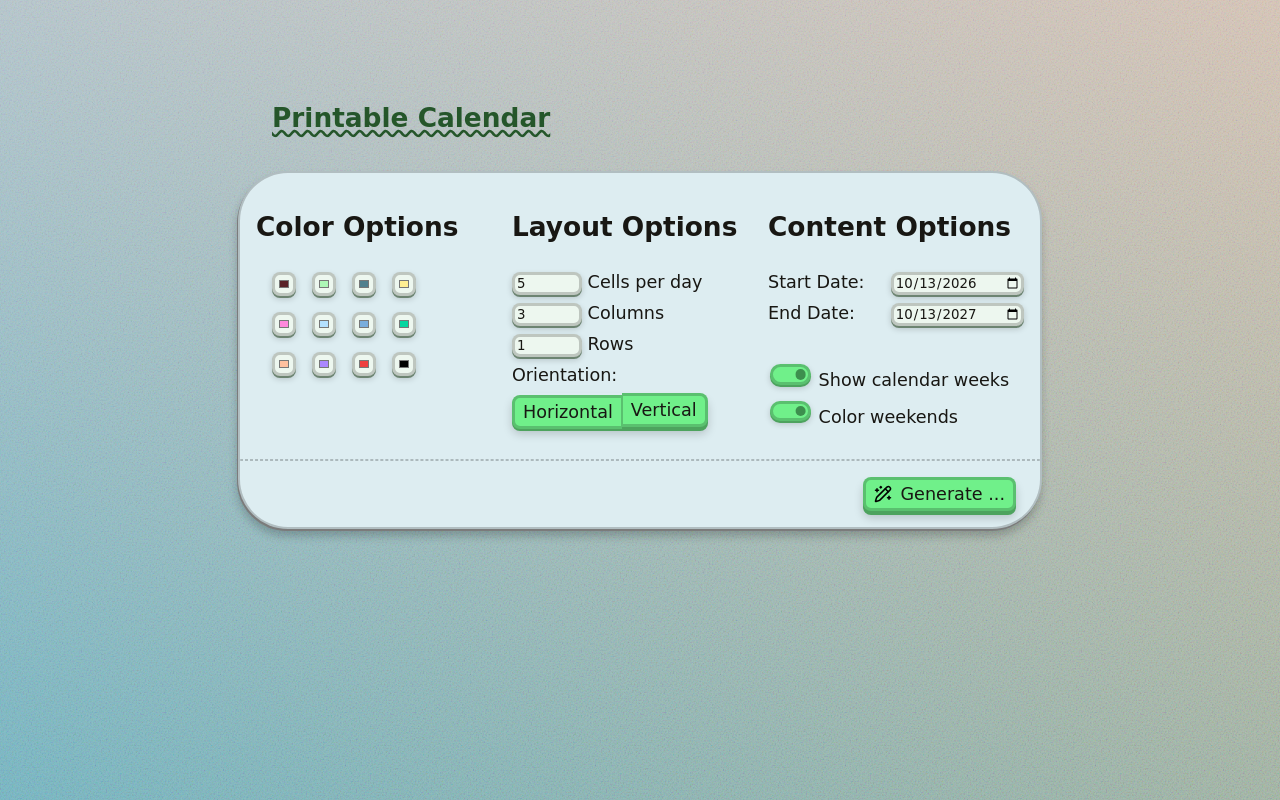
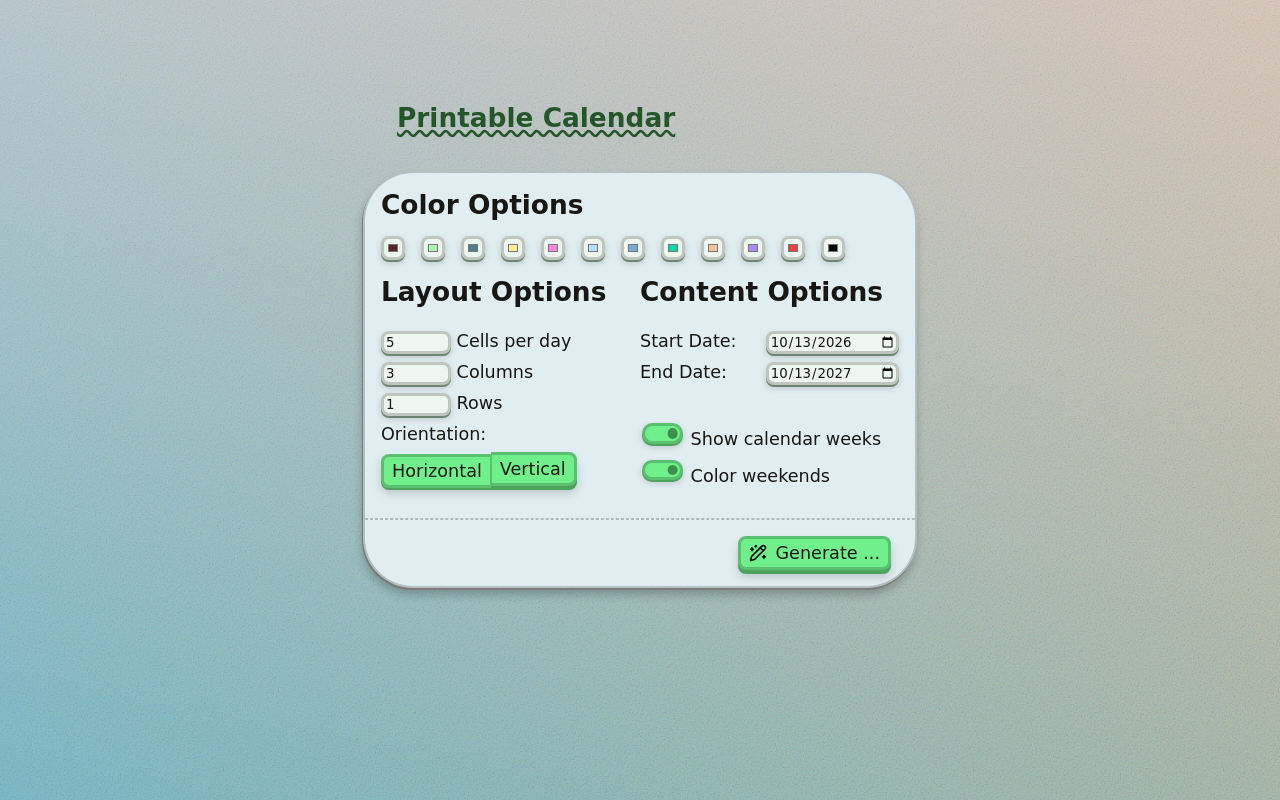
Before and after one commit to KyleKlus/printable-calendar-generator, a website built with webpack: page src/index.html in a window 1280 px wide. Built offline with nearby package versions, Linux system fonts and the light colour scheme; a small style sheet from the web is missing.

Commit message:
FEAT: Adjusted layout of the settings

```diff
--- a/src/index.html
+++ b/src/index.html
@@ -14,7 +14,6 @@
             <h1>Printable Calendar</h1>
         </div>
         <div class="card">
-            <div class="card-content">
             <div class="color-options">
                 <h2>Color Options</h2>
                 <div class="color-swatches">
@@ -32,6 +31,7 @@
                 <input type="color" id="color-11" value="#048A81 "/>
                 </div>
             </div>
+            <div class="card-content">
         <div>
             <h2>Layout Options</h2>
             <div>
--- a/src/style.css
+++ b/src/style.css
@@ -253,7 +253,7 @@ input {
 }
 
 .card {
-    --card-bg: #ddedf1;
+    --card-bg: #e1eef1;
     --card-fg: #181713;
     --card-sh: #7b7b7b;
 
@@ -291,7 +291,7 @@ input {
 */
 
 #generator {
-    --content-width: 800px;
+    --content-width: 550px;
     font-family: 'Itim', cursive;
     font-weight: 400;
     font-style: normal;
@@ -307,20 +307,27 @@ input {
 
     color: #25562a;
 
+    h2 {
+        margin: 0;
+        margin-bottom: 1rem;
+    }
+
+    .color-options {
+        padding: 0 1rem;
+        padding-top: 1rem;
+
+        .color-swatches {
+            display: flex;
+            gap: 1rem;
+        }
+    }
+
     & .card-content {
         & > * {
-            min-width: calc((var(--content-width) - 2rem) / 3);
+            min-width: calc((var(--content-width) - 2rem) / 2);
             display: flex;
             flex-direction: column;
             gap: .5rem;
-        }
-
-        .color-options .color-swatches {
-            display: grid;
-            grid-template-columns: repeat(4, min-content);
-            column-gap: 1rem;
-            row-gap: 1rem;
-            padding-left: 1rem;
         }
 
         .date-container {
```
